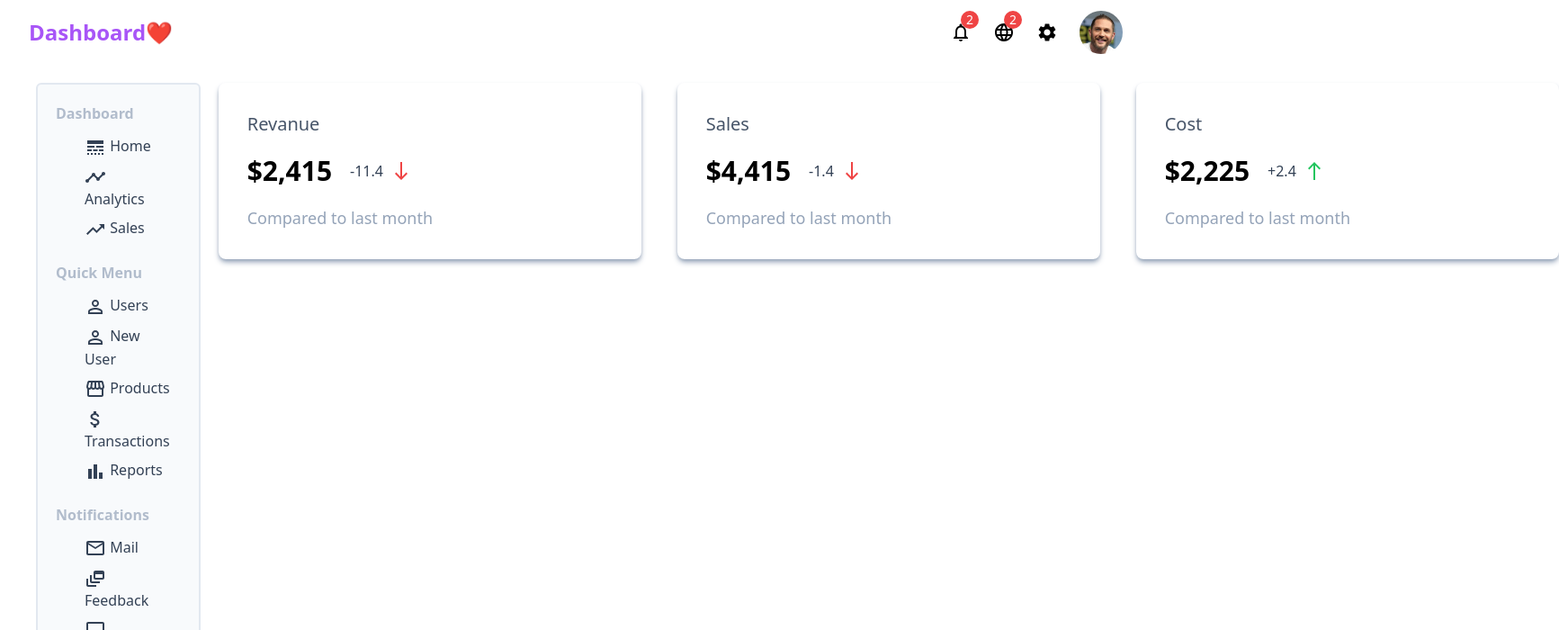
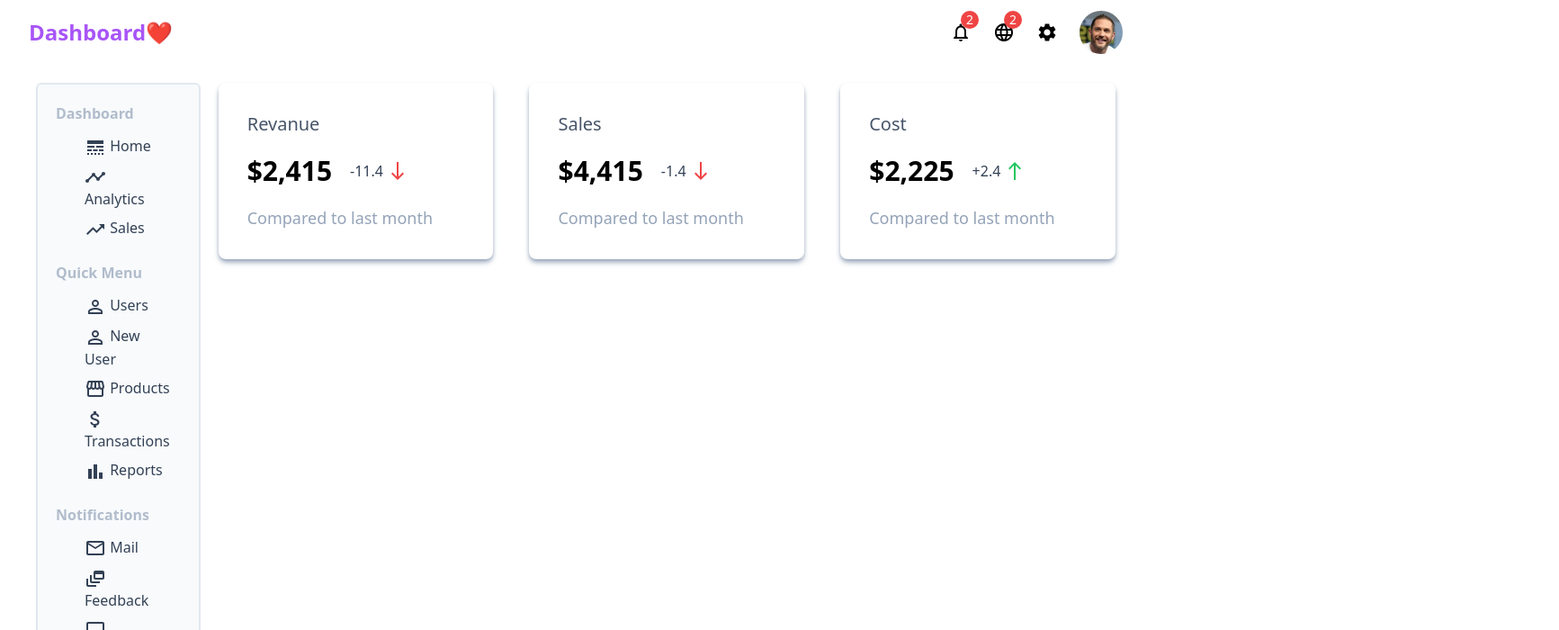
Before and after one commit to salehMb1999/simpleAdminDashboard-React, a React (Vite) app: page / in a window 1280 px wide. Shown: the top 700 px of the page at 90% size, 1733 px wide, since content can reach past the window. Built offline with nearby package versions, Linux system fonts and the light colour scheme.

Commit message:
some debuggs on top section of Features

```diff
--- a/src/components/Features/Features.jsx
+++ b/src/components/Features/Features.jsx
@@ -3,35 +3,35 @@ import NorthIcon from "@mui/icons-material/North";
 export default function Features() {
   return (
     <>
-      <div>
+      <div className="w-5/6">
         <div className="flex justify-center items-center gap-10">
-          <div className="shadow-md shadow-slate-400 p-8  rounded-lg w-[470px]">
+          <div className="shadow-md shadow-slate-400 p-8  rounded-lg w-1/3">
             <p className="text-slate-600 text-xl">Revanue</p>
             <div className="flex gap-5 justify-start my-5 items-center">
               <span className="font-bold text-3xl">$2,415</span>
-              <div className="flex justify-center items-center gap-2">
+              <div className="flex justify-center items-center gap-1">
                 <span className="text-slate-700">-11.4</span>
                 <SouthIcon className="text-red-500" />
               </div>
             </div>
             <p className="text-lg text-slate-400">Compared to last month</p>
           </div>
-          <div className="shadow-md shadow-slate-400 p-8  rounded-lg w-[470px]">
+          <div className="shadow-md shadow-slate-400 p-8  rounded-lg w-1/3">
             <p className="text-slate-600 text-xl">Sales</p>
             <div className="flex gap-5 justify-start my-5 items-center">
               <span className="font-bold text-3xl">$4,415</span>
-              <div className="flex justify-center items-center gap-2">
+              <div className="flex justify-center items-center gap-1">
                 <span className="text-slate-700">-1.4</span>
                 <SouthIcon className="text-red-500" />
               </div>
             </div>
             <p className="text-lg text-slate-400">Compared to last month</p>
           </div>
-          <div className="shadow-md shadow-slate-400 p-8  rounded-lg w-[470px]">
+          <div className="shadow-md shadow-slate-400 p-8  rounded-lg w-1/3">
             <p className="text-slate-600 text-xl">Cost</p>
             <div className="flex gap-5 justify-start my-5 items-center">
               <span className="font-bold text-3xl">$2,225</span>
-              <div className="flex justify-center items-center gap-2">
+              <div className="flex justify-center items-center gap-1">
                 <span className="text-slate-700">+2.4</span>
                 <NorthIcon className="text-green-500" />
               </div>
```
